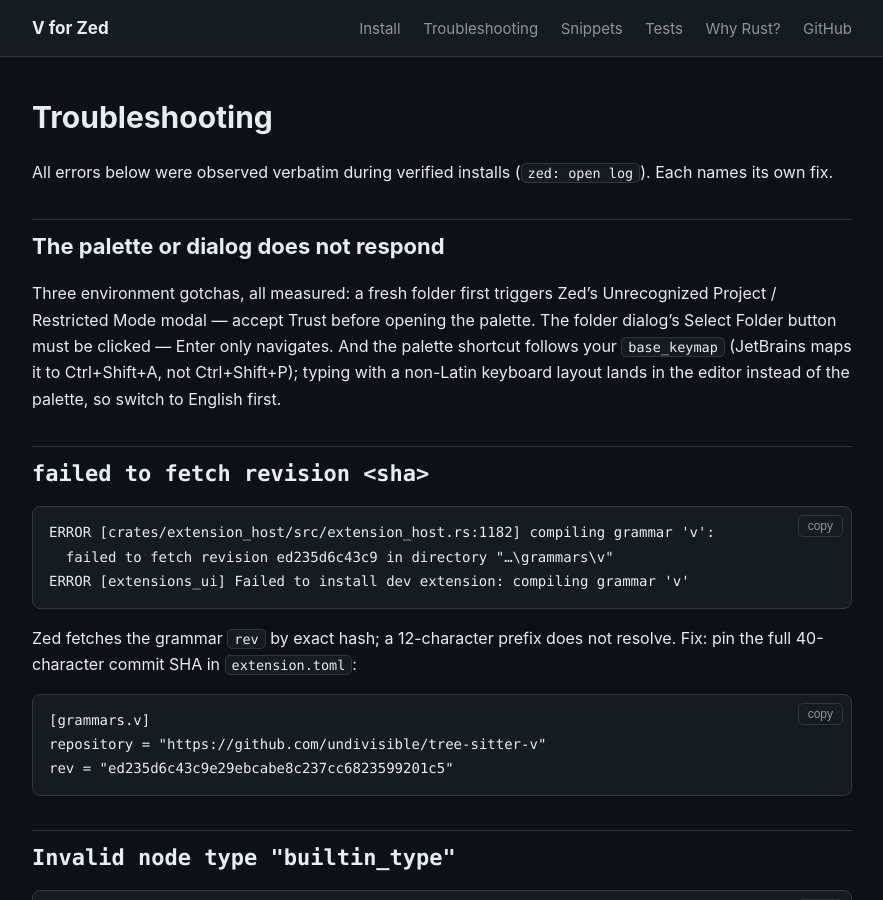
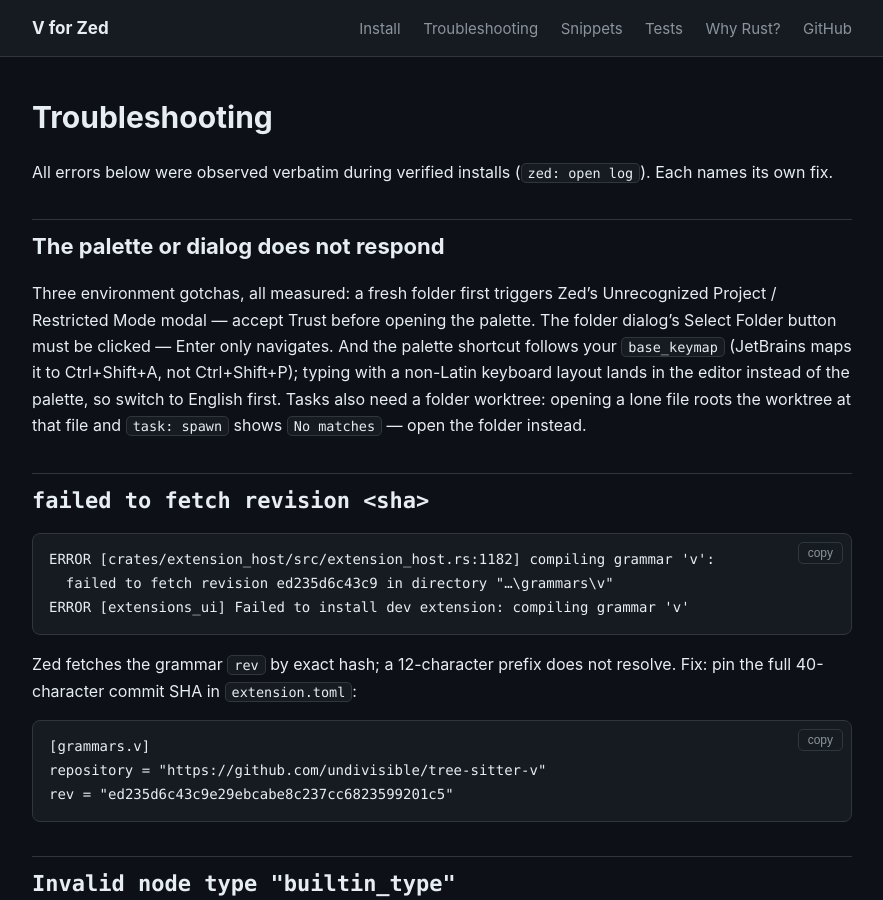
Before and after one commit to metif12/zed-vlang, a Jekyll site: the page built from docs/troubleshooting.md, in a window 1280 px wide and 900 px high. Shown: the whole window, without its empty margins (198-1081 px from the left). Built offline with Jekyll 4.4.1, drawn with Linux system fonts in a browser that asks for light colours.

Commit message:
Note the folder-worktree requirement for tasks: opening a lone file roots the worktree at it and task spawn shows No matches

```diff
--- a/docs/troubleshooting.md
+++ b/docs/troubleshooting.md
@@ -16,7 +16,9 @@
 clicked — Enter only navigates. And the palette shortcut follows your
 `base_keymap` (JetBrains maps it to Ctrl+Shift+A, not Ctrl+Shift+P);
 typing with a non-Latin keyboard layout lands in the editor instead of
-the palette, so switch to English first.
+the palette, so switch to English first. Tasks also need a folder
+worktree: opening a lone file roots the worktree at that file and
+`task: spawn` shows `No matches` — open the folder instead.
 
 ## `failed to fetch revision <sha>`
 
```
